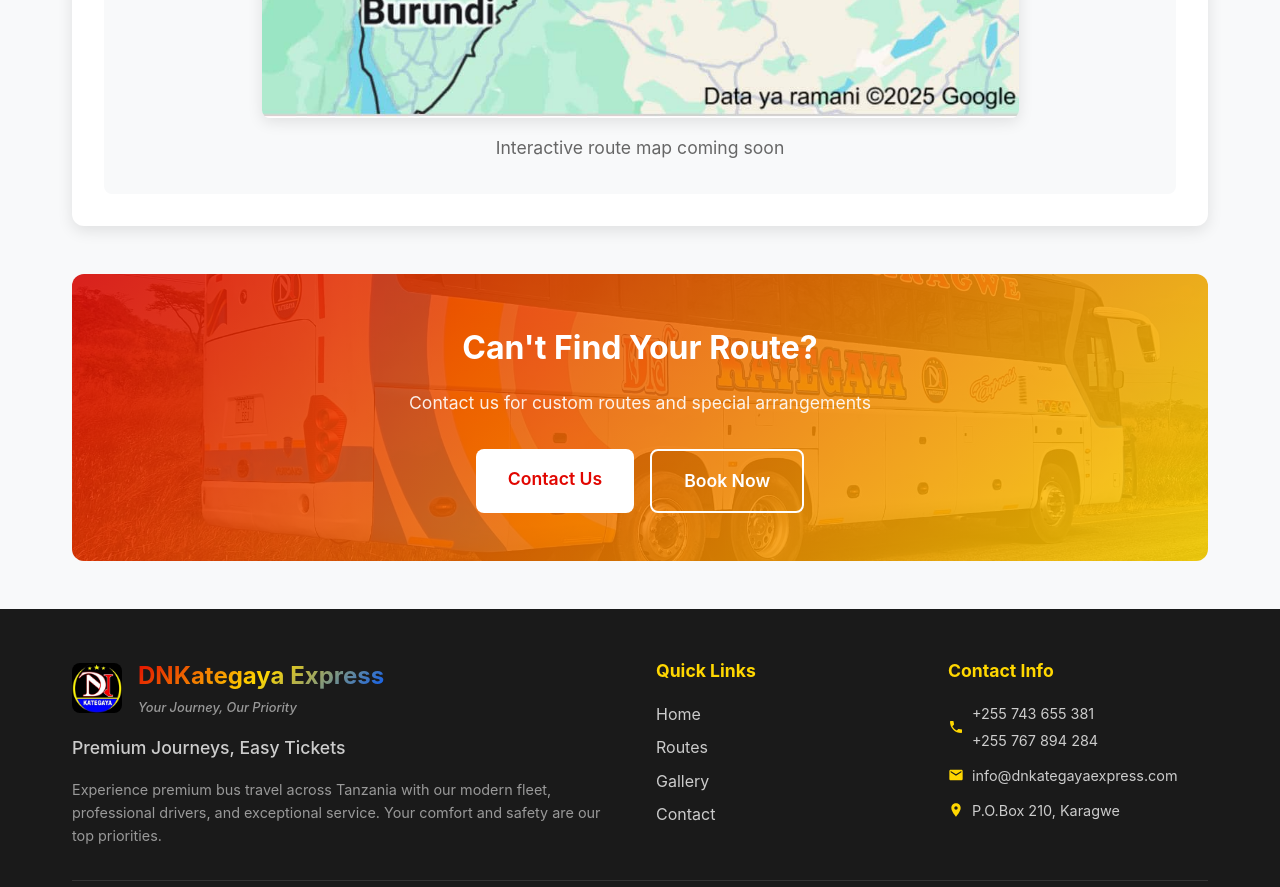
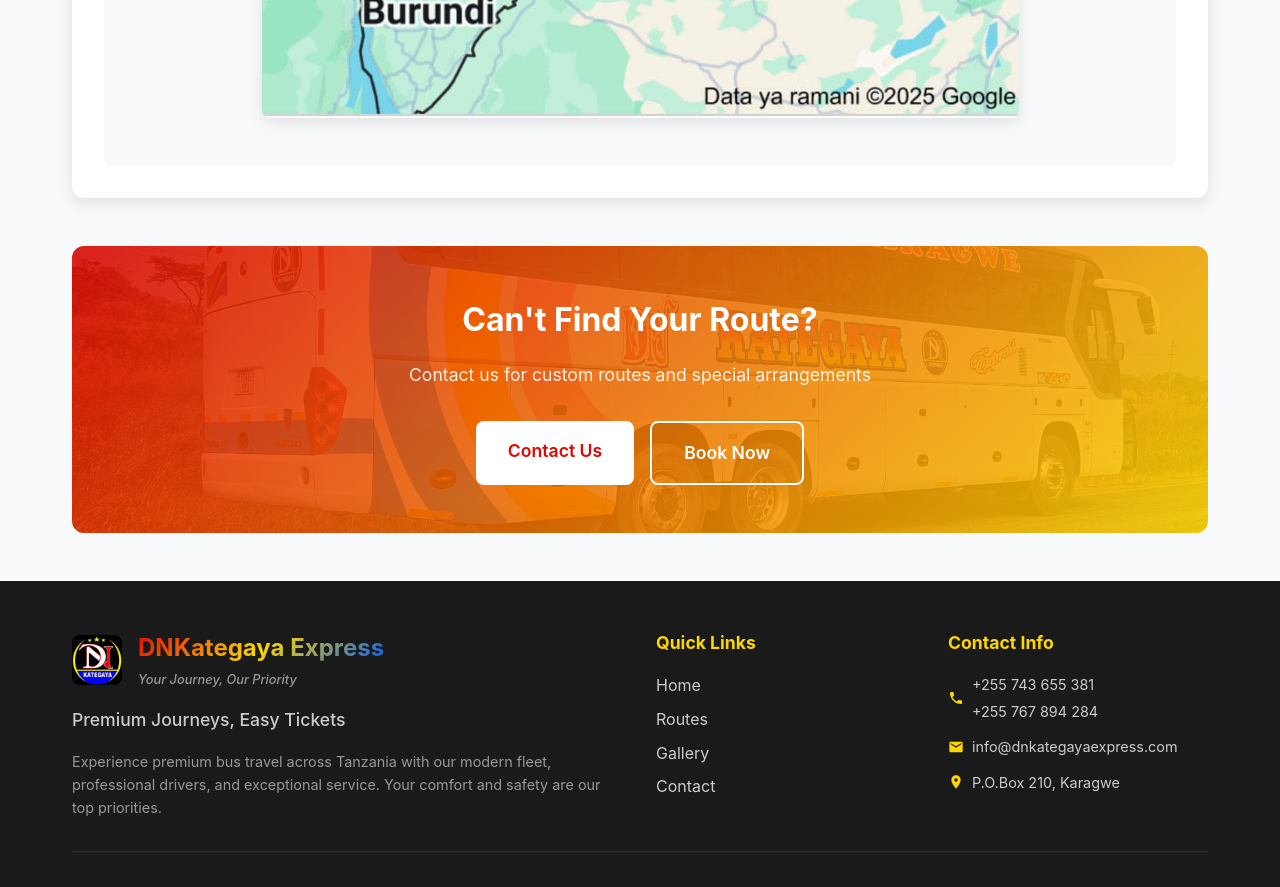
Before and after one commit to Dawinz/dn-kategaya-express-site, a React (Create React App) app: page /routes in a window 1280 px wide. Shown: the part 1320-2207 px from the top of the page. Built offline with nearby package versions, Linux system fonts and the light colour scheme.

Commit message:
Remove 'Interactive route map coming soon' text from Routes page
- Remove the placeholder text below the routes image
- Clean up the Route Network section layout
- Focus attention on the actual routes image
- Improve visual presentation of the route network section

```diff
--- a/src/pages/Routes.jsx
+++ b/src/pages/Routes.jsx
@@ -220,12 +220,6 @@
                 }}
               />
             </div>
-            <p style={{
-              color: '#666',
-              fontSize: '1.1rem'
-            }}>
-              {t('interactiveMap')}
-            </p>
           </div>
         </div>
 
```
